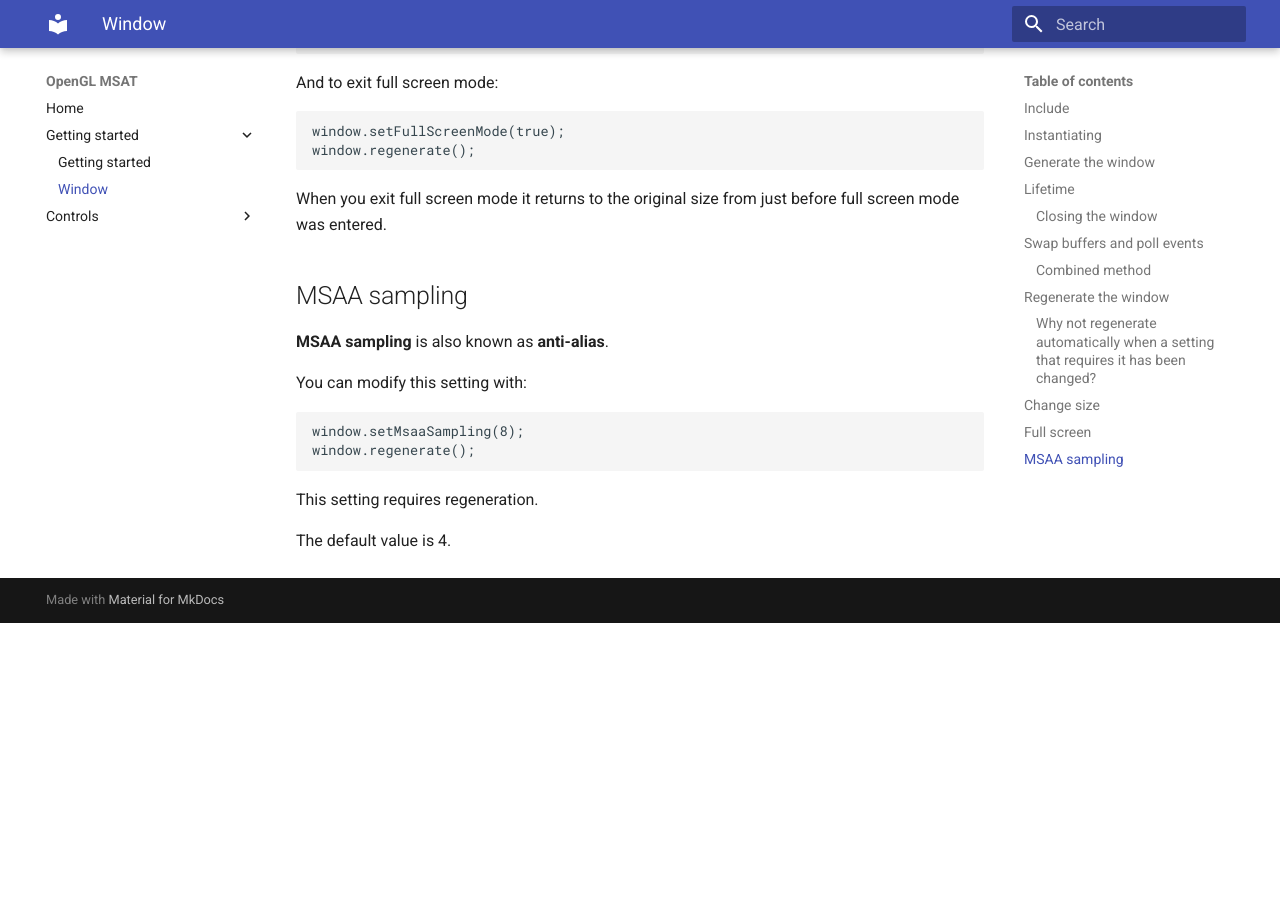
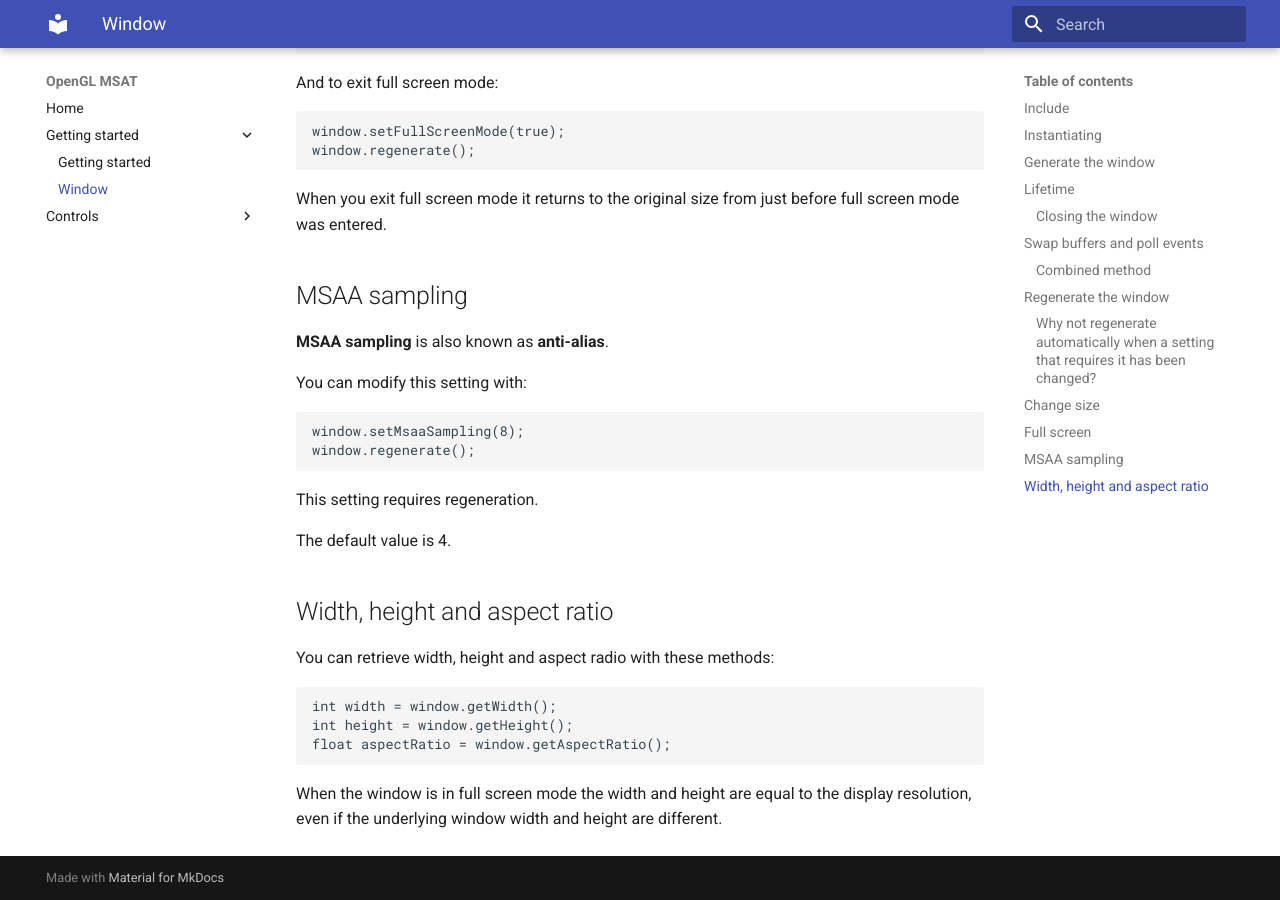
Before and after one commit to markhj/opengl-msat, an MkDocs documentation site: the page built from docs/window/window.md, in a window 1280 px wide and 900 px high, scrolled down 3454 px. Built offline with MkDocs 1.6.1 and Material for MkDocs 9.7.7, drawn with Linux system fonts in a browser that asks for light colours; before the commit the page ends 4077 px from its top, so only the background shows below that.

Commit message:
Window: Width, height and aspect ratio

`````diff
--- a/docs/window/window.md
+++ b/docs/window/window.md
@@ -161,3 +161,15 @@ window.regenerate();
 This setting requires regeneration.
 
 The default value is 4.
+
+## Width, height and aspect ratio
+
+You can retrieve width, height and aspect radio with these methods:
+
+````c++
+int width = window.getWidth();
+int height = window.getHeight();
+float aspectRatio = window.getAspectRatio();
+````
+
+When the window is in full screen mode the width and height are equal to the display resolution, even if the underlying window width and height are different.
`````
Also changed, not shown: 1 other file.
